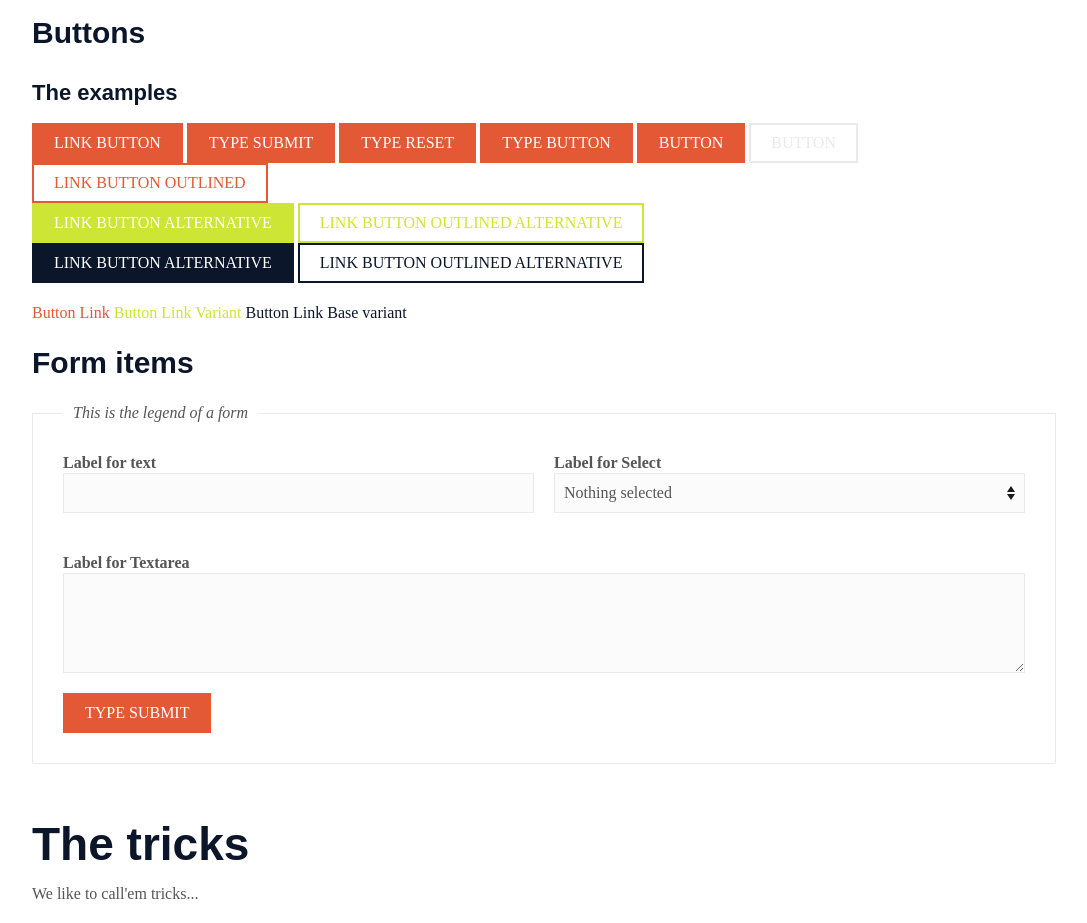
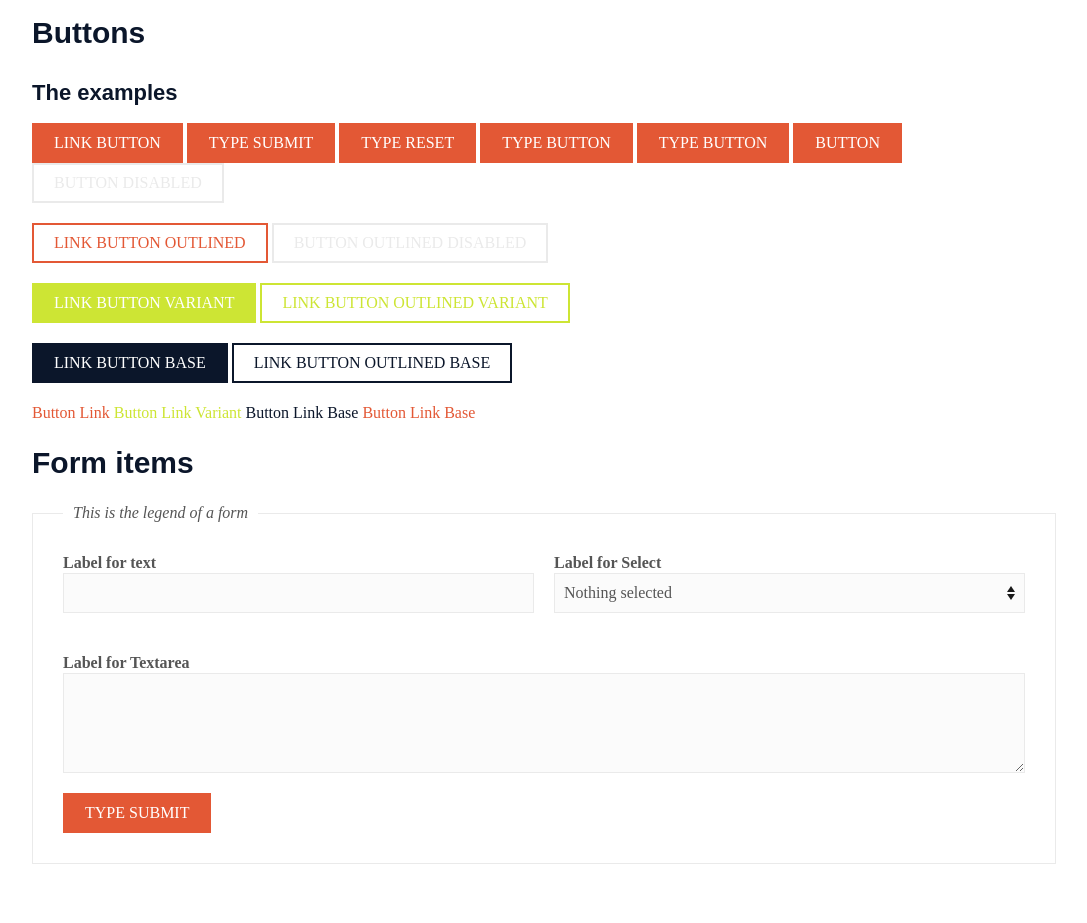
Before and after one commit to CodeinalabMX/magicssian, a website: page docs/index.html in a window 1280 px wide. Shown: the part 4397-5320 px from the top of the page, without its empty margins (96-1183 px from the left). Drawn offline with Linux system fonts and the light colour scheme.

Commit message:
Add markup for disabled buttons example, update display names

```diff
--- a/docs/index.html
+++ b/docs/index.html
@@ -282,20 +282,23 @@
           <input type="submit" name="" value="Type Submit" />
           <input type="reset" name="" value="Type Reset" />
           <input type="button" name="" value="Type Button" />
+          <input type="button" name="" value="Type Button" />
           <button class="" type="button">Button</button>
-          <button class="" type="button" disabled>Button</button>
-          <br />
+          <button class="" type="button" disabled>Button disabled</button>
+          <br /><br />
           <a href="" title="Button" class="button outlined">Link Button Outlined</a>
-          <br />
-          <a href="" title="Button" class="button variant">Link Button Alternative</a>
-          <a href="" title="Button" class="button variant outlined">Link Button Outlined Alternative</a>
-          <br />
-          <a href="" title="Button" class="button base">Link Button Alternative</a>
-          <a href="" title="Button" class="button base outlined">Link Button Outlined Alternative</a>
+          <button class="outlined" type="button" disabled>Button Outlined disabled</button>
+          <br /><br />
+          <a href="" title="Button" class="button variant">Link Button Variant</a>
+          <a href="" title="Button" class="button variant outlined">Link Button Outlined Variant</a>
+          <br /><br />
+          <a href="" title="Button" class="button base">Link Button Base</a>
+          <a href="" title="Button" class="button base outlined">Link Button Outlined Base</a>
           <br /><br />
           <button type="button" class="link">Button Link</button>
           <button type="button" class="link variant">Button Link Variant</button>
-          <button type="button" class="link base">Button Link Base variant</button>
+          <button type="button" class="link base">Button Link Base</button>
+          <button type="button" class="link" disabled>Button Link Base</button>
 
           <h3>Form items</h3>
           <p>
```
